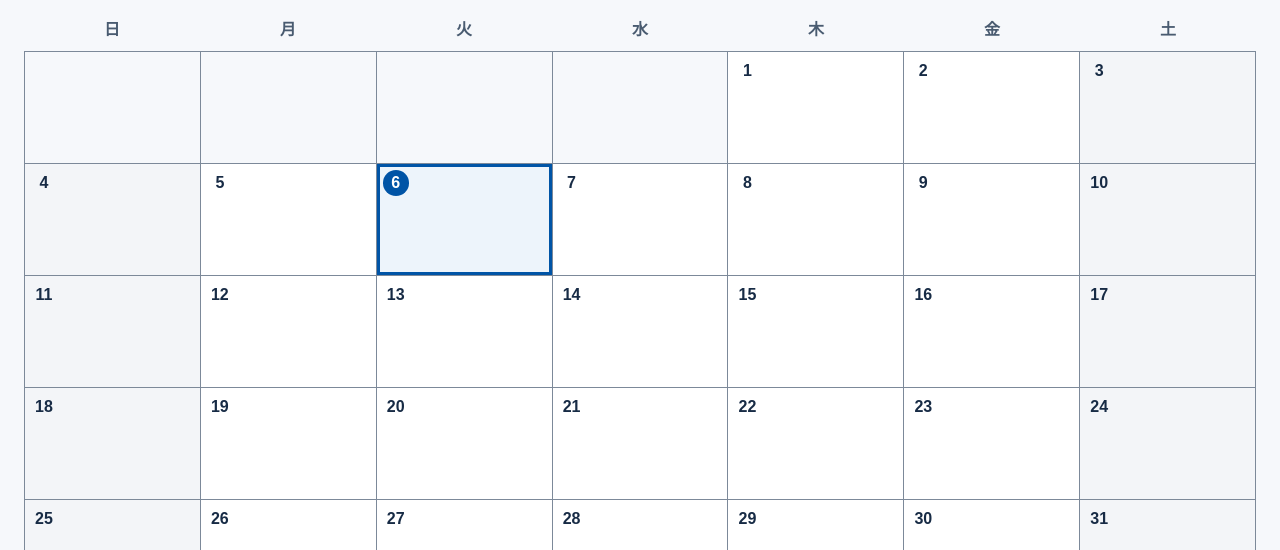
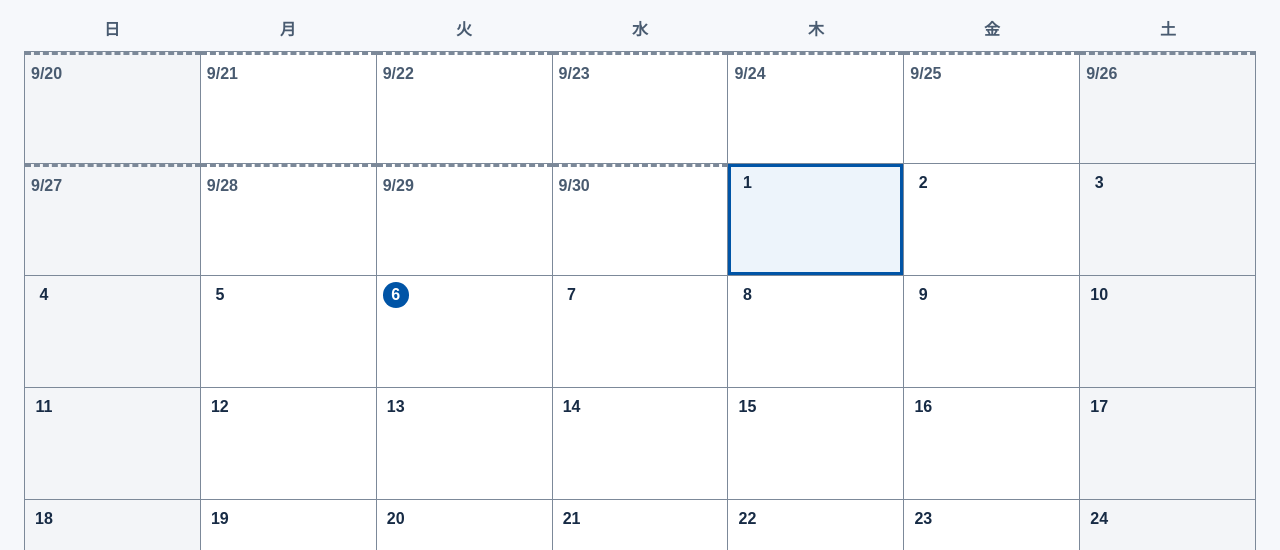
Before and after one commit to hogehonya/month-planner, a website with bundled scripts: page public/index.html in a window 1280 px wide. Both pictures are taken after a click on the button "月間". Shown: the part 250-800 px from the top of the page. Built offline with nearby package versions, Linux system fonts and the light colour scheme; files whose address does not match are found by name; a web font is replaced by a local one.

Commit message:
fix: share overlapping two-week windows across months (#31)

```diff
--- a/netlify/functions/planner.mjs
+++ b/netlify/functions/planner.mjs
@@ -73,7 +73,7 @@ export function createHandler({ getStore: openStore = () => getStore({ name: 'sh
       const url = new URL(request.url);
       if (request.method === 'GET') {
         let dates;
-        try { dates = dateRange(url.searchParams.get('start'), url.searchParams.get('end')); }
+        try { dates = dateRange(url.searchParams.get('start'), url.searchParams.get('end'), 56); }
         catch (e) { throw error(400, e.message); }
         const commentDate = url.searchParams.get('comment_date');
         if (commentDate !== null && !dates.includes(commentDate)) throw error(400, 'コメントの日付は表示期間内で指定してください。');
--- a/public/app.mjs
+++ b/public/app.mjs
@@ -1,4 +1,4 @@
-import { FIELDS, LIMITS, DEFAULT_BASE, monthRange, fortnightRange, shiftDate, localDate, validateSlot, textLimit, validateImport, calendarWeekWindows } from './model.mjs';
+import { FIELDS, LIMITS, DEFAULT_BASE, monthCalendarRange, monthWeekWindows, fortnightRange, shiftDate, localDate, validateSlot, textLimit, validateImport } from './model.mjs';
 const $ = id => document.getElementById(id);
 const API = '/.netlify/functions/planner';
 const editingRequested = new URLSearchParams(location.search).get('edit') === '1';
@@ -12,7 +12,7 @@ let view = 'month', anchor = localDate(), selectedDate = localDate(), activeWeek
 const dayButtons = new Map();
 const commentsByDate = new Map();
 let commentBusy = false, commentComposing = false, commentId = null, commentAttempt = null;
-const dates = () => view === 'month' ? monthRange(month) : fortnightRange(anchor);
+const dates = () => view === 'month' ? monthCalendarRange(month) : fortnightRange(anchor);
 const formatTime = value => value ? new Date(value).toLocaleString('ja-JP') : '';
 const fieldLabel = field => field === 'base' ? '時間割' : field === 'note' ? '備考' : base.slots[field.startsWith('slot1') ? 0 : 1].label;
 async function request(body, query = '') {
@@ -45,7 +45,7 @@ function authExpired() { authenticated = false; pin = ''; $('pin').value = ''; $
 function buildMonth() {
   cells.clear(); slots.clear(); $('days').replaceChildren();
   const range = dates();
-  if (!range.includes(selectedDate)) selectedDate = range[0];
+  if (!range.includes(selectedDate)) selectedDate = view === 'month' ? month + '-01' : range[0];
   commentsByDate.clear();
   const [year, number] = month.split('-'); $('month-title').textContent = view === 'month' ? `${year}年${Number(number)}月` : `${range[0]} 〜 ${range.at(-1)}`;
   $('prev').textContent = view === 'month' ? '← 前月' : '← 前の2週間';
@@ -58,10 +58,12 @@ function buildMonth() {
     const day = new Date(`${date}T12:00:00Z`).getUTCDay();
     const button = document.createElement('button'); button.type = 'button'; button.className = 'calendar-day';
     if (day === 0 || day === 6) button.classList.add('weekend');
+    const outsideMonth = view === 'month' && date.slice(0, 7) !== month;
+    if (outsideMonth) button.classList.add('outside-month');
     if (date === localDate()) { button.classList.add('is-today'); button.setAttribute('aria-current', 'date'); }
     const dayHeading = document.createElement('span'), number = document.createElement('span'), timetable = document.createElement('span'), summary = document.createElement('span');
     dayHeading.className = 'day-heading'; timetable.className = 'day-timetable';
-    number.className = 'day-number'; number.textContent = Number(date.slice(-2));
+    number.className = 'day-number'; number.textContent = outsideMonth ? `${Number(date.slice(5, 7))}/${Number(date.slice(-2))}` : Number(date.slice(-2));
     const weekday = document.createElement('span'); weekday.className = 'day-weekday'; weekday.textContent = `（${'日月火水木金土'[day]}）`; number.append(weekday);
     summary.className = 'day-summary';
     dayHeading.append(number, timetable); button.append(dayHeading, summary); button.setAttribute('aria-label', date); button.onclick = () => { if (selectDay(date) && matchMedia('(max-width:600px)').matches) $('detail-title').scrollIntoView({ behavior: 'smooth', block: 'start' }); };
@@ -166,7 +168,7 @@ function changePeriod(offset, mode = view) {
   if (mode !== view) { anchor = selectedDate; month = selectedDate.slice(0, 7); view = mode; }
   else if (offset === null) { anchor = localDate(); month = anchor.slice(0, 7); selectedDate = anchor; }
   else if (view === 'fortnight') anchor = shiftDate(dates()[0], offset * 14);
-  else { const [year, number] = month.split('-').map(Number); month = localDate(new Date(year, number - 1 + offset, 1)).slice(0, 7); }
+  else { const [year, number] = month.split('-').map(Number); month = localDate(new Date(year, number - 1 + offset, 1)).slice(0, 7); selectedDate = month + '-01'; }
   loadSequence++; lastSync = ''; buildMonth(); sync();
 }
 $('prev').onclick = () => changePeriod(-1); $('next').onclick = () => changePeriod(1); $('today').onclick = () => changePeriod(null);
@@ -311,15 +313,15 @@ function buildWeeks() {
   $('week-picker').replaceChildren();
   $('week-picker').hidden = view !== 'month';
   if (view !== 'month') return;
-  calendarWeekWindows(dates()).forEach((week, index) => {
+  monthWeekWindows(month).forEach(({ dates: week, label }) => {
     const button = document.createElement('button'); button.type = 'button';
-    button.textContent = `${index + 1}週`; button.dataset.start = week[0];
-    button.setAttribute('aria-label', `${index + 1}週 ${week[0]} 〜 ${week.at(-1)}`);
+    button.textContent = label; button.dataset.start = week[0];
+    button.setAttribute('aria-label', `${label} ${week[0]} 〜 ${week.at(-1)}`);
     button.onclick = () => selectDay(week[0], false, week[0]); $('week-picker').append(button);
   });
 }
 function showWeek(date) {
-  const windows = view === 'month' ? calendarWeekWindows(dates()) : [dates()];
+  const windows = view === 'month' ? monthWeekWindows(month).map(window => window.dates) : [dates()];
   const week = windows.find(week => week[0] === activeWeekStart && week.includes(date))
     ?? windows.findLast(week => week.includes(date));
   activeWeekStart = week[0];
--- a/public/model.mjs
+++ b/public/model.mjs
@@ -16,10 +16,10 @@ export function parseDate(value) {
   return date;
 }
 
-export function dateRange(start, end) {
+export function dateRange(start, end, maxDays = 31) {
   const first = parseDate(start), last = parseDate(end);
   const count = Math.round((last - first) / 86400000) + 1;
-  if (count < 1 || count > 31) throw new Error('期間は1〜31日で指定してください。');
+  if (count < 1 || count > maxDays) throw new Error(`期間は1〜${maxDays}日で指定してください。`);
   return Array.from({ length: count }, (_, i) => new Date(first.getTime() + i * 86400000).toISOString().slice(0, 10));
 }
 
@@ -117,3 +117,27 @@ export function calendarWeekWindows(dates) {
   const weeks = calendarWeeks(dates);
   return weeks.map((week, index) => [...week, ...(weeks[index + 1] ?? [])]);
 }
+
+// The preceding week is selectable; the following week completes the last two-week window.
+export function monthCalendarRange(month) {
+  const days = monthRange(month);
+  const start = shiftDate(days[0], -parseDate(days[0]).getUTCDay() - 7);
+  const end = shiftDate(days.at(-1), 6 - parseDate(days.at(-1)).getUTCDay() + 7);
+  return dateRange(start, end, 56);
+}
+
+export function monthWeekWindows(month) {
+  const weeks = calendarWeeks(monthCalendarRange(month));
+  const labels = weeks.map(week => {
+    // A boundary week belongs to the month containing its Saturday (and the 1st).
+    const labelMonth = week.at(-1).slice(0, 7);
+    const first = labelMonth + '-01';
+    const firstSunday = shiftDate(first, -parseDate(first).getUTCDay());
+    const number = Math.round((parseDate(week[0]) - parseDate(firstSunday)) / 604800000) + 1;
+    return `${Number(labelMonth.slice(-2))}月${number}週`;
+  });
+  return weeks.slice(0, -1).map((week, index) => ({
+    label: `${labels[index]}/${labels[index + 1]}`,
+    dates: [...week, ...weeks[index + 1]],
+  }));
+}
--- a/public/style.css
+++ b/public/style.css
@@ -70,3 +70,6 @@ dialog::backdrop{background:#0008}.dialog-header{display:flex;align-items:start;
 }
 
 @media(max-width:600px){#comments .meta,#comments .hint{font-size:calc(16px * var(--font-scale))}}
+
+.calendar-day.outside-month{border-top:3px dashed var(--line)}.outside-month .day-number{color:var(--muted)}
+@media(max-width:600px){.week-picker{flex-wrap:wrap}.week-picker button{flex:1 0 70px}}
```
Also changed, not shown: DESIGN.md (+2 -2 lines), public/index.html (+1 -1 lines), test/api.test.mjs (+16 -0 lines), test/model.test.mjs (+26 -0 lines), test/week-view.test.mjs (+35 -9 lines), README.md.
